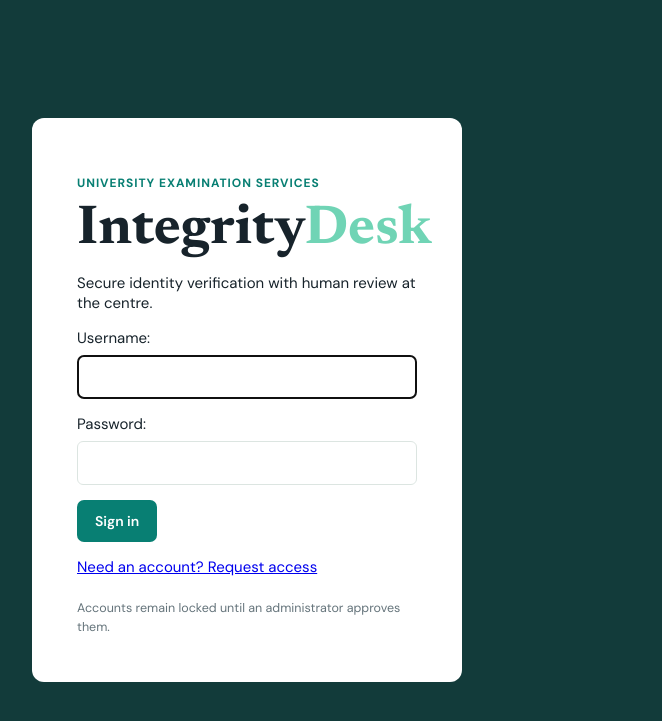
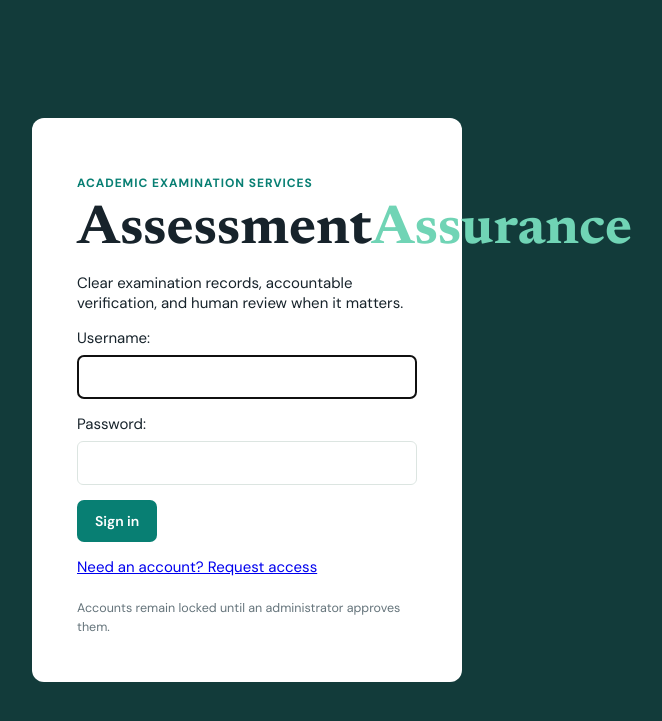
Before and after one commit to Moana-star/Academic-Assessment-Assurance-Platform, a Django app: page /login/ in a window 1280 px wide. Shown: the top 721 px of the page, without its empty margins (393-1055 px from the left). Run offline with Django 5.2, Linux system fonts and the light colour scheme.

Commit message:
Apply Academic Assessment Assurance branding

```diff
--- a/templates/login.html
+++ b/templates/login.html
@@ -1 +1 @@
-{% load static %}<html><head><title>Sign in · Integrity Desk</title><link rel='stylesheet' href='{% static "css/base.css" %}'></head><body class='login'><section class='login-card'><p class='eyebrow'>University examination services</p><h1>Integrity<span>Desk</span></h1><p>Secure identity verification with human review at the centre.</p><form method='post'>{% csrf_token %}{{ form.as_p }}<button class='button'>Sign in</button></form><p><a href='{% url "register" %}'>Need an account? Request access</a></p><small>Accounts remain locked until an administrator approves them.</small></section></body></html>
+{% load static %}<html lang="en"><head><meta charset="utf-8"><meta name="viewport" content="width=device-width, initial-scale=1"><meta name="theme-color" content="#123b3a"><title>Sign in · Academic Assessment Assurance</title><link rel="stylesheet" href='{% static "css/base.css" %}'></head><body class='login'><section class='login-card'><p class='eyebrow'>Academic examination services</p><h1>Assessment<span>Assurance</span></h1><p>Clear examination records, accountable verification, and human review when it matters.</p><form method='post'>{% csrf_token %}{{ form.as_p }}<button class='button'>Sign in</button></form><p><a href='{% url "register" %}'>Need an account? Request access</a></p><small>Accounts remain locked until an administrator approves them.</small></section></body></html>
```
